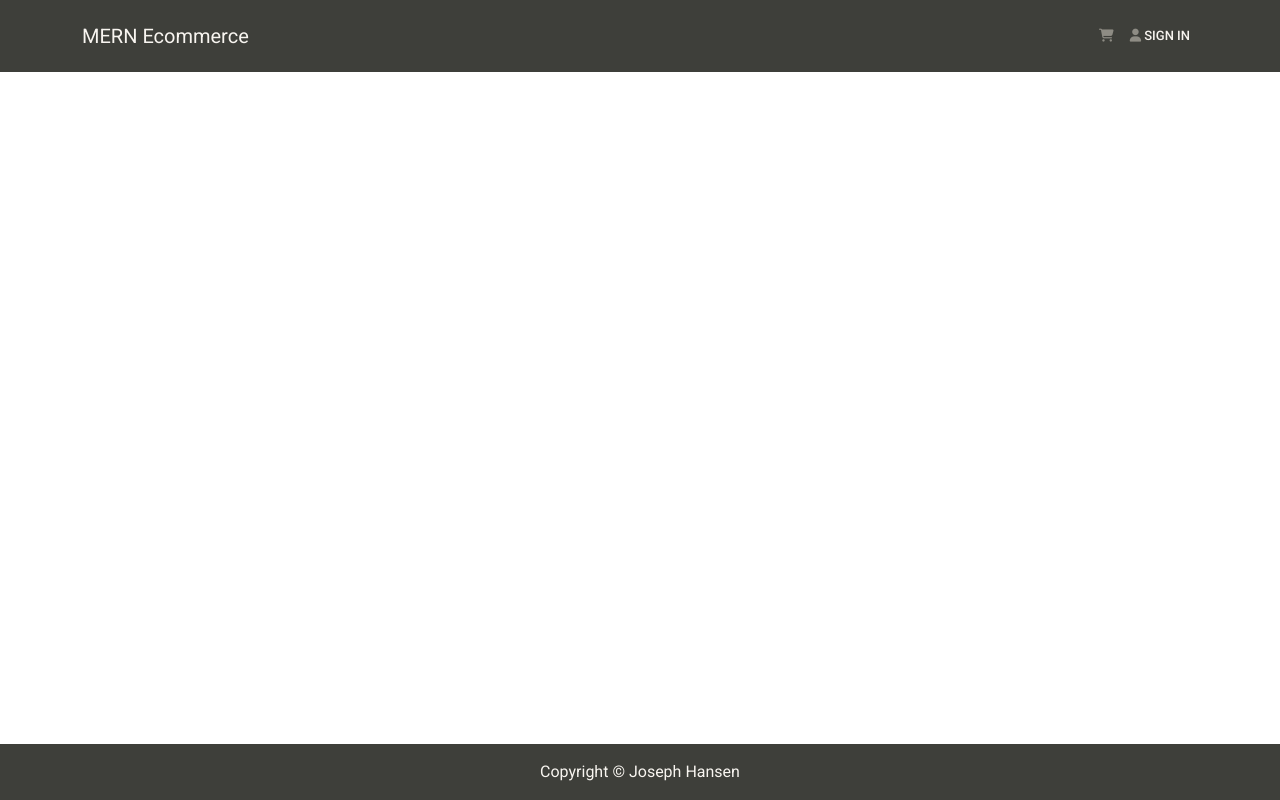
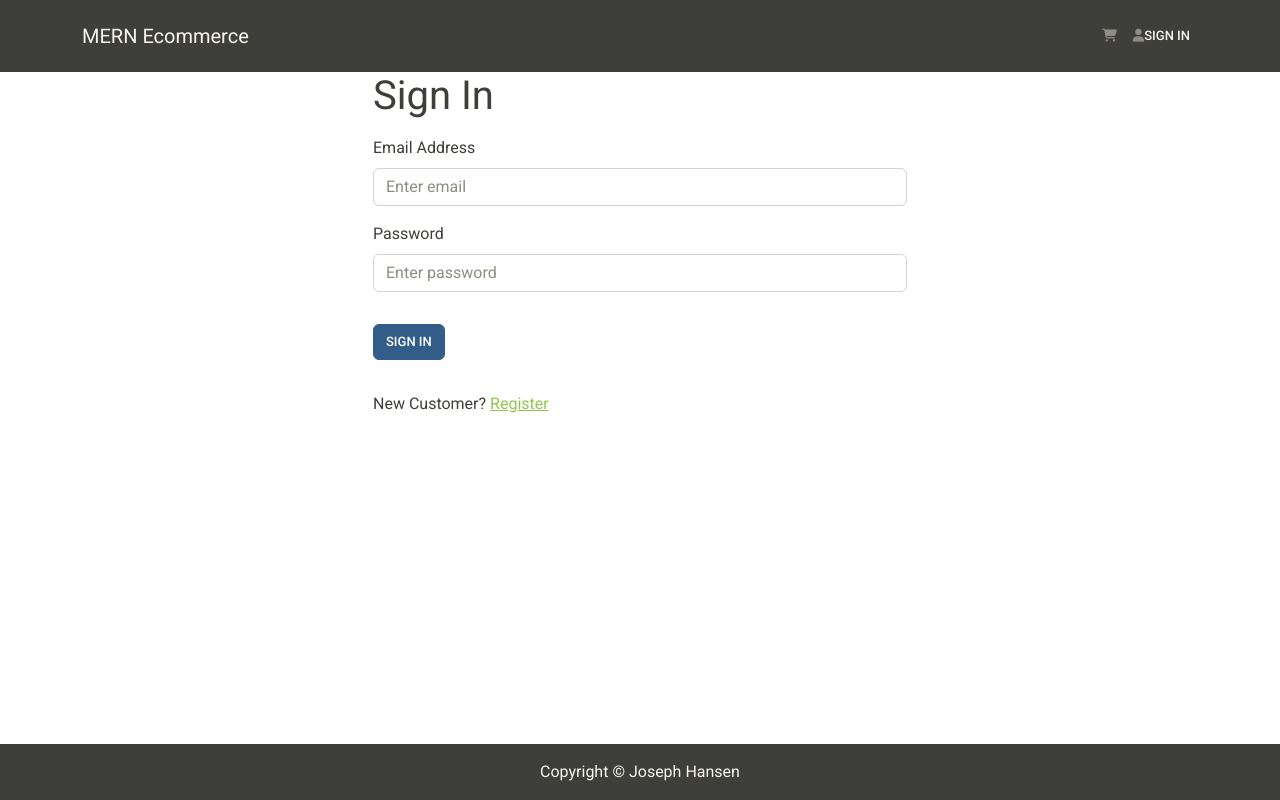
Before and after one commit to josephclaytonhansen/mern-ecommerce, a React (Create React App) app in the folder frontend/: page /login in a window 1280 px wide. Built offline with nearby package versions, Linux system fonts and the light colour scheme.

Commit message:
user login

```diff
--- a/frontend/package.json
+++ b/frontend/package.json
@@ -21,6 +21,7 @@
     "react-router-bootstrap": "^0.23.0",
     "react-router-dom": "^5.3.2",
     "react-scripts": "5.0.1",
+    "react-toastify": "^9.1.3",
     "web-vitals": "^2.1.4"
   },
   "scripts": {
--- a/frontend/src/App.js
+++ b/frontend/src/App.js
@@ -1,6 +1,9 @@
 import React from 'react'
 
 import { BrowserRouter as Router, Route, Switch, withRouter  } from 'react-router-dom'
+
+import {ToastContainer} from 'react-toastify'
+import 'react-toastify/dist/ReactToastify.css'
 
 import {Container } from 'react-bootstrap'
 import Header from './components/Header'
@@ -8,7 +11,7 @@ import Footer from './components/Footer'
 import HomeScreen from './screens/HomeScreen'
 import ProductScreen from './screens/ProductScreen'
 import CartScreen from './screens/CartScreen'
-
+import LoginScreen from './screens/LoginScreen'
 
 function App() {
   return (
@@ -21,10 +24,12 @@ function App() {
           <Route path="/product/:id" component={withRouter(ProductScreen)} />
           <Route path="/cart" component={withRouter(CartScreen)} />
           <Route path="/" component={withRouter(HomeScreen)} exact index={true} />
+          <Route path="/login" component={(LoginScreen)} />
           </Switch>
         </Container>
         </main>
         <Footer />
+        <ToastContainer />
 
     </Router>
   );
--- /dev/null
+++ b/frontend/src/components/FormContainer.jsx
@@ -0,0 +1,15 @@
+import { Container, Row, Col, } from 'react-bootstrap'
+
+const FormContainer = ({ children }) => {
+    return (
+        <Container>
+            <Row className='justify-content-md-center'>
+                <Col xs={12} md={6}>
+                    { children }
+                </Col>
+            </Row>
+        </Container>
+    )
+}
+
+export default FormContainer
--- a/frontend/src/components/Header.jsx
+++ b/frontend/src/components/Header.jsx
@@ -1,30 +1,77 @@
 import React from 'react'
-import { Link } from 'react-router-dom'
-import { useSelector } from 'react-redux'
+import {Link} from 'react-router-dom'
+import {useSelector} from 'react-redux'
 
-import {Container, Navbar, NavDropdown, Nav, Badge } from 'react-bootstrap'
+import {Container, Navbar, NavDropdown, Nav, Badge} from 'react-bootstrap'
 
-export default function Header(){
-  const { cartItems } = useSelector((state) => state.cart)
+export default function Header() {
+  const {cartItems} = useSelector((state) => state.cart)
+  const {userInfo} = useSelector((state) => state.auth)
+
   const itemsCount = parseInt(cartItems.reduce((acc, item) => acc + item.qty, 0))
   return (
     <header>
-            <Navbar bg="dark" variant = "dark" expand="lg" collapseOnSelect="true"  className = "py-3">
+      <Navbar
+        bg="dark"
+        variant="dark"
+        expand="lg"
+        collapseOnSelect="true"
+        className="py-3">
         <Container>
-        <Navbar.Brand><Link to ="/" className = "link-light" style = {{textDecoration:'none'}}>MERN Ecommerce</Link></Navbar.Brand>
+          <Navbar.Brand>
+            <Link
+              to="/"
+              className="link-light"
+              style={{
+              textDecoration: 'none'
+            }}>MERN Ecommerce</Link>
+          </Navbar.Brand>
 
-        <Navbar.Toggle aria-controls="basic-navbar-nav" />
-        <Navbar.Collapse id="basic-navbar-nav" className = "justify-content-end">
+          <Navbar.Toggle aria-controls="basic-navbar-nav"/>
+          <Navbar.Collapse id="basic-navbar-nav" className="justify-content-end">
             <Nav className="ml-auto">
-            <Nav.Link><Link to = "/cart" className = "link-light" style = {{textDecoration:'none'}}><i className = 'fas fa-shopping-cart text-secondary'>
-              {
-                cartItems.length > 0 && (
+              <Nav.Link>
+                <Link
+                  to="/cart"
+                  className="link-light"
+                  style={{
+                  textDecoration: 'none'
+                }}>
+                  <i className='fas fa-shopping-cart text-secondary'>
+                    {cartItems.length > 0 && (
                       <Badge pill bg='success' className="ml-2">
-                    { itemsCount }
+                        {itemsCount}
                       </Badge>
                     )
-              }</i></Link></Nav.Link>
-            <Nav.Link><Link to = "/sign-in" className = "link-light" style = {{textDecoration:'none'}}><i className = 'fas fa-user text-secondary'></i> Sign In</Link></Nav.Link>
+}</i>
+                </Link>
+              </Nav.Link>
+
+              {userInfo ? (
+                                             <Nav.Link>
+                                             <Link
+                                               to="/profile"
+                                               className="link-light"
+                                               style={{
+                                               textDecoration: 'none'
+                                             }}>
+                                               <i className='fas fa-user text-secondary'></i>
+                                                <span className = "mx-1">Profile</span></Link>
+                                           </Nav.Link>
+              ) : (
+                              <Nav.Link>
+                              <Link
+                                to="/login"
+                                className="link-light"
+                                style={{
+                                textDecoration: 'none'
+                              }}>
+                                <i className='fas fa-user text-secondary'></i>
+                                Sign In</Link>
+                            </Nav.Link>
+              )}
+
+
             </Nav>
           </Navbar.Collapse>
         </Container>
--- /dev/null
+++ b/frontend/src/screens/LoginScreen.jsx
@@ -0,0 +1,86 @@
+import {useState, useEffect} from 'react'
+import {Link, useLocation, useHistory} from 'react-router-dom'
+import {useDispatch, useSelector} from 'react-redux'
+import {Form, Button, Row, Col} from 'react-bootstrap'
+import FormContainer from '../components/FormContainer'
+import Loader from '../components/Loader'
+import { useLoginMutation } from '../slices/usersApiSlice'
+import {setCredentials} from '../slices/authSlice'
+import {toast} from 'react-toastify'
+
+const LoginScreen = () => {
+    const [email, setEmail] = useState('')
+    const [password, setPassword] = useState('')
+
+    const dispatch = useDispatch()
+    const history = useHistory()
+
+    const [login, { isLoading}] = useLoginMutation()
+
+    const { userInfo } = useSelector((state) => state.auth)
+
+    const { search } = useLocation()
+    const sp = new URLSearchParams(search)
+    const redirect = sp.get('redirect') || '/'
+
+    useEffect(() => {
+        if (userInfo){
+            history.push(redirect)
+        }
+    }, [userInfo, redirect, history])
+
+    const submitHandler = async (e) => {
+        e.preventDefault()
+        try {
+            const res = await login({email, password}).unwrap()
+            dispatch(setCredentials({...res}))
+            history.push((redirect))
+
+        } catch (error) {
+            toast.error("Invalid credentials", {position:'top-right', autoClose:1500, draggable:false})
+        }
+    }
+
+    return (
+        <FormContainer>
+            <h1>Sign In</h1>
+            <Form onSubmit={submitHandler}>
+                <Form.Group controlId='email' className='my-3'>
+                    <Form.Label>Email Address</Form.Label>
+                    <Form.Control
+                    type='email'
+                    placeholder='Enter email'
+                    value={email}
+                    onChange={(e) => setEmail(e.target.value)}
+                    >
+                    </Form.Control>
+                </Form.Group>
+                <Form.Group controlId='password' className='my-3'>
+                    <Form.Label>Password</Form.Label>
+                    <Form.Control
+                    type='password'
+                    placeholder='Enter password'
+                    value={password}
+                    onChange={(e) => setPassword(e.target.value)}
+                    >
+                    </Form.Control>
+                </Form.Group>
+
+                <Button type='submit' variant='primary' className='my-3' disabled = {isLoading} >
+                    Sign In
+                </Button>
+
+                {isLoading && <Loader />}
+            </Form>
+
+            <Row className='py-3'>
+                <Col>
+                    New Customer? <Link to={redirect ? `/register?redirect=${redirect}` : `/register`}>Register</Link>
+                </Col>
+            </Row>
+
+        </FormContainer>
+    )
+}
+
+export default LoginScreen
--- a/frontend/src/slices/usersApiSlice.js
+++ b/frontend/src/slices/usersApiSlice.js
@@ -5,7 +5,7 @@ export const usersApiSlice = apiSlice.injectEndpoints({
     endpoints: (builder) => ({
         login: builder.mutation({
             query: (data) => ({
-                url: USERS_URL + '/login',
+                url: `${USERS_URL}/login`,
                 method: 'POST',
                 body: data,
             }),
```
Also changed, not shown: 1 other file (tests, documents, lock files or other folders). Lines whose indentation alone changed are shown as unchanged.
